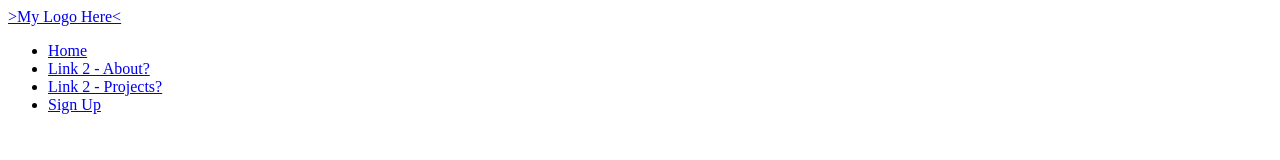
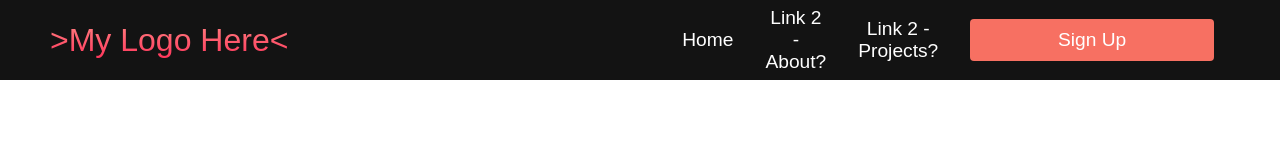
Before and after one commit to will-frankland/website-js, a plain HTML site: page index.html in a window 1280 px wide. Drawn offline with Linux system fonts and the light colour scheme.

Commit message:
add css styling for inital layout

```diff
--- a/styles.css
+++ b/styles.css
@@ -1,3 +1,102 @@
-h1 {
-  color: red;
+* {
+  box-sizing: border-box;
+  margin: 0;
+  padding: 0;
+  font-family: 'Kumbh Sans', sans-serif;
 }
+
+.navbar {
+  background: #131313;
+  height: 80px;
+  display: flex;
+  justify-content: center;
+  align-items: center;
+  font-size: 1.2rem;
+  position: sticky;
+  top: 0;
+  z-index: 999;
+}
+
+.navbar__container {
+  display: flex;
+  justify-content: space-between;
+  height: 80px;
+  z-index: 1;
+  width: 100%;
+  max-width: 1300px;
+  margin: 0 auto;
+  padding: 0 50px;
+}
+
+#navbar__logo {
+  background-color: #ff8177;
+  background-image: linear-gradient(to top, #ff0844 0%, #ffb199 100%);
+  background-size: 100%;
+  -webkit-background-clip: text;
+  -moz-background-clip: text;
+  -webkit-text-fill-color: transparent;
+  -moz-text-fill: transparent;
+  display: flex;
+  align-items: center;
+  cursor: pointer;
+  text-decoration: none;
+  font-size: 2rem;
+}
+
+.fa-gem {
+  margin-right: 0.5rem;
+}
+
+.navbar__menu {
+  display: flex;
+  align-items: center;
+  list-style: none;
+  text-align: center;
+}
+
+.navbar__items {
+  height: 80px
+}
+
+.navbar__links {
+  color: #fff;
+  display: flex;
+  align-items: center;
+  justify-content: center;
+  text-decoration: none;
+  padding: 0 1rem;
+  height: 100%;
+}
+
+.navbar__btn {
+  display: flex;
+  justify-content: center;
+  align-items: center;
+  padding: 0 1rem;
+  width: 100%;
+}
+
+.button {
+  display: flex;
+  justify-content: center;
+  align-items: center;
+  text-decoration: none;
+  padding: 10px 20px;
+  height: 100%;
+  width: 100%;
+  border: none;
+  outline: none;
+  border-radius: 4px;
+  background:#f77062;
+  color: #fff;
+}
+
+.button:hover {
+  background: #4837ff;
+  transition: all 0.3s ease;
+}
+
+.navbar__links:hover {
+  color: #f77062;
+  transition: all 0.3s ease;
+}
```
